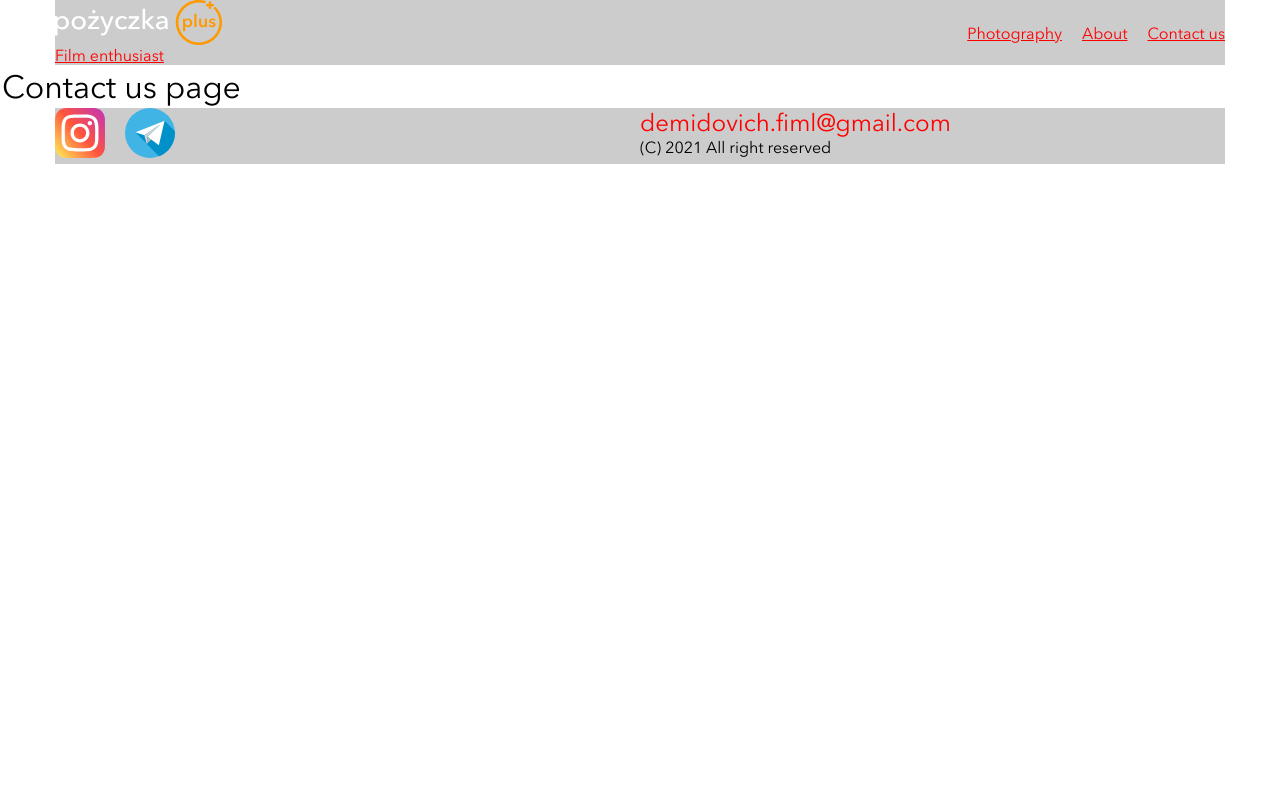
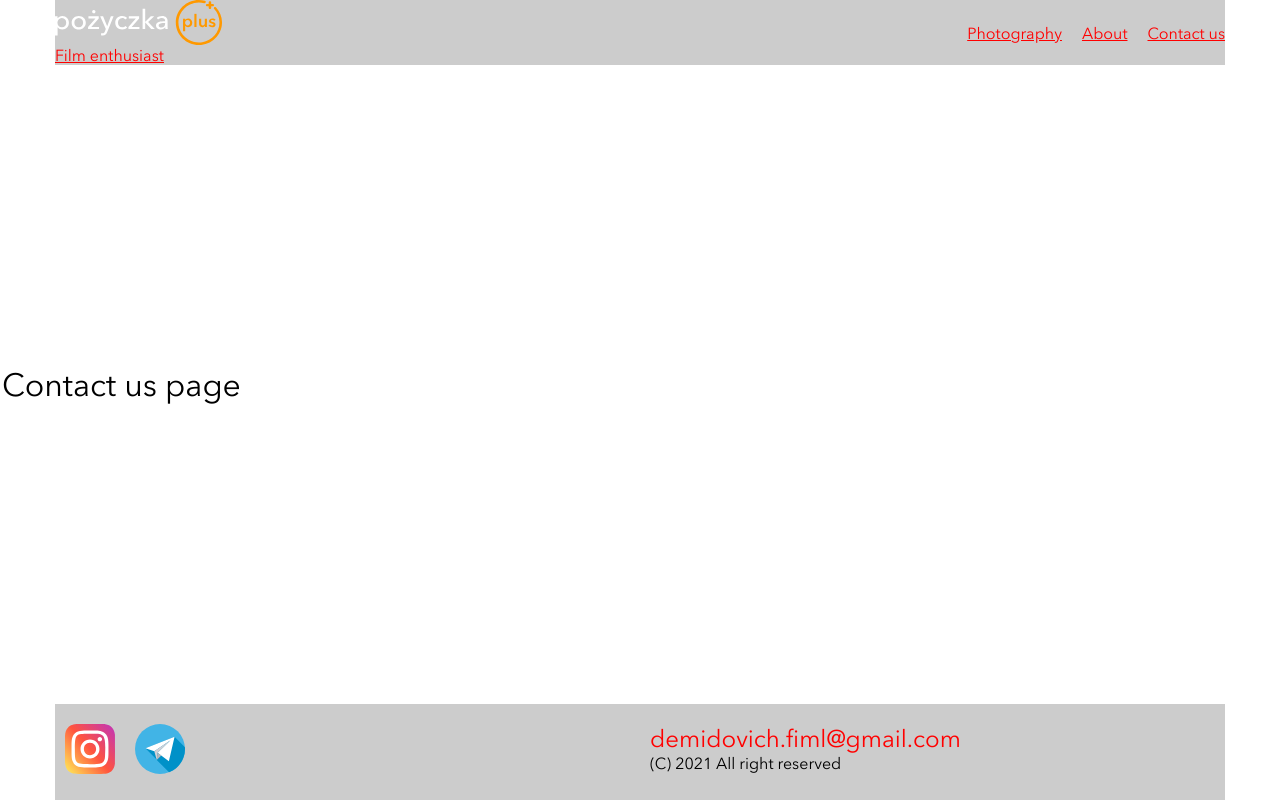
Before and after one commit to Paveldub/photo-mvp, a React app: page /contactus in a window 1280 px wide. Built offline with nearby package versions, Linux system fonts and the light colour scheme.

Commit message:
webpack historyApiFallback to true

```diff
--- a/src/App.tsx
+++ b/src/App.tsx
@@ -1,12 +1,12 @@
 import { Header, Footer } from './Components'
 import { Home, Photography, About, ContactUs } from './Pages'
+import { Route } from 'react-router-dom'
 
 import {
   GlobalStyle,
   ContentWrapper,
   PagesWrapper,
 } from './globalStyles/GlobalStyles.styles'
-import { Route } from 'react-router-dom'
 
 export const App = () => {
   return (
--- a/src/Components/Footer/Footer.styles.tsx
+++ b/src/Components/Footer/Footer.styles.tsx
@@ -2,18 +2,23 @@ import styled from '@emotion/styled'
 
 export const Container = styled('div')`
   max-width: 1200px;
+  width: 100%;
   margin: 0 auto;
   padding: 0 15px;
 `
 
 export const FooterWrapper = styled('footer')`
   display: flex;
-  justify-content: space-between;
+`
+
+export const FooterContentWrapper = styled('div')`
+  padding: 20px 0;
 `
 
 export const FooterHalf = styled('div')`
   width: 50%;
   background: #ccc;
+  padding: 20px 10px;
 `
 
 export const SocialIconLink = styled('a')`
--- a/src/Components/Header/Header.styles.tsx
+++ b/src/Components/Header/Header.styles.tsx
@@ -3,6 +3,7 @@ import { Link } from 'react-router-dom'
 
 export const Container = styled('div')`
   max-width: 1200px;
+  width: 100%;
   margin: 0 auto;
   padding: 0 15px;
 `
--- a/src/globalStyles/GlobalStyles.styles.tsx
+++ b/src/globalStyles/GlobalStyles.styles.tsx
@@ -56,7 +56,10 @@ export const GlobalStyle = (children?: any) => (
 )
 
 export const ContentWrapper = styled('div')`
-  padding-bottom: 90px;
+  flex: 1 0 auto;
+  display: flex;
+  flex-direction: column;
+  justify-content: space-between;
 `
 
 export const PagesWrapper = styled('div')`
--- a/webpack/webpack.common.js
+++ b/webpack/webpack.common.js
@@ -47,5 +47,6 @@ module.exports = {
   },
   devServer: {
     port: portFinderSync.getPort(8080),
+    historyApiFallback: true,
   },
 }
--- a/webpack/webpack.dev.js
+++ b/webpack/webpack.dev.js
@@ -1,5 +1,5 @@
-const webpack = require('webpack');
-const ReactRefreshWebpackPlugin = require('@pmmmwh/react-refresh-webpack-plugin');
+const webpack = require('webpack')
+const ReactRefreshWebpackPlugin = require('@pmmmwh/react-refresh-webpack-plugin')
 
 module.exports = {
   mode: 'development',
@@ -14,4 +14,4 @@ module.exports = {
     }),
     new ReactRefreshWebpackPlugin(),
   ],
-};
+}
```
